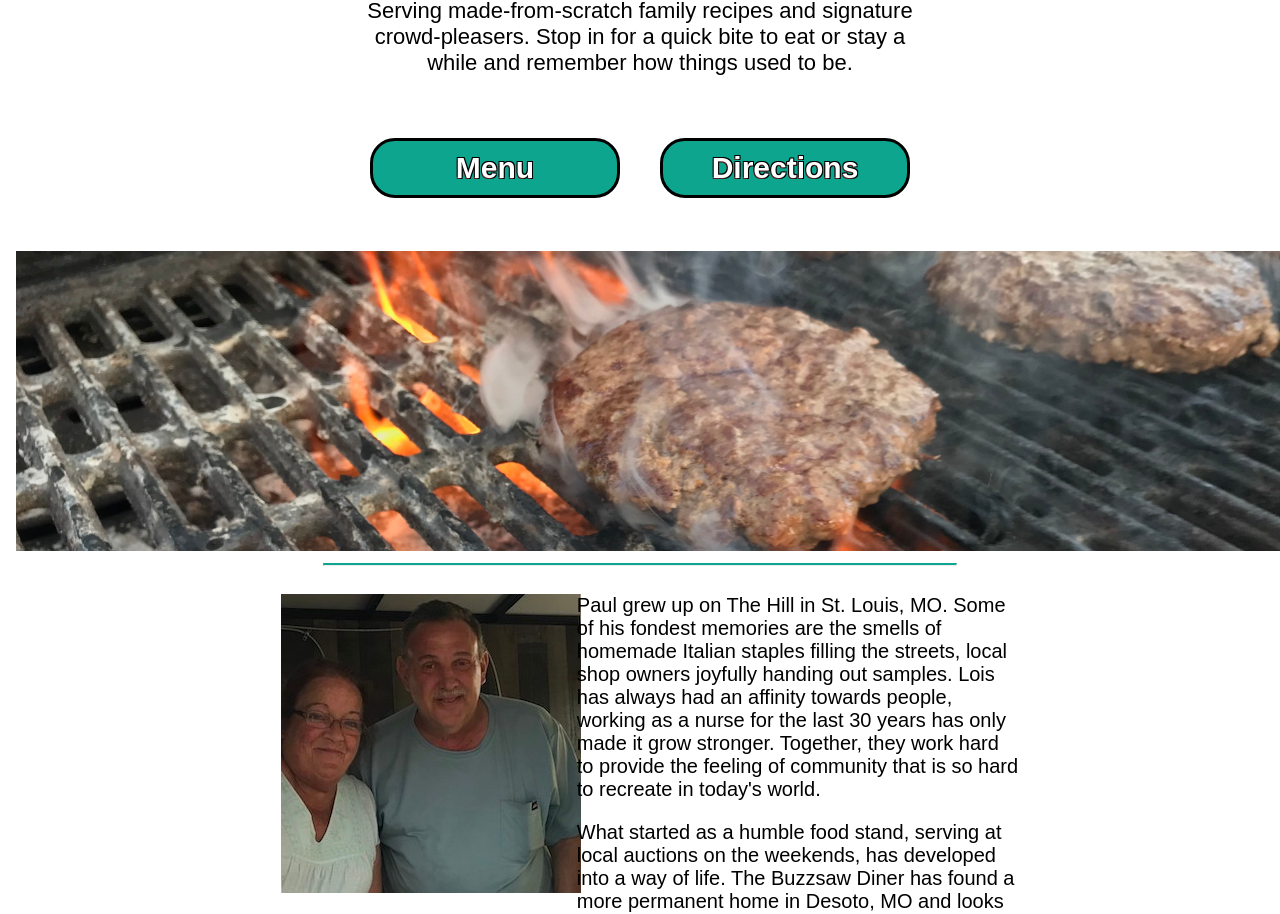
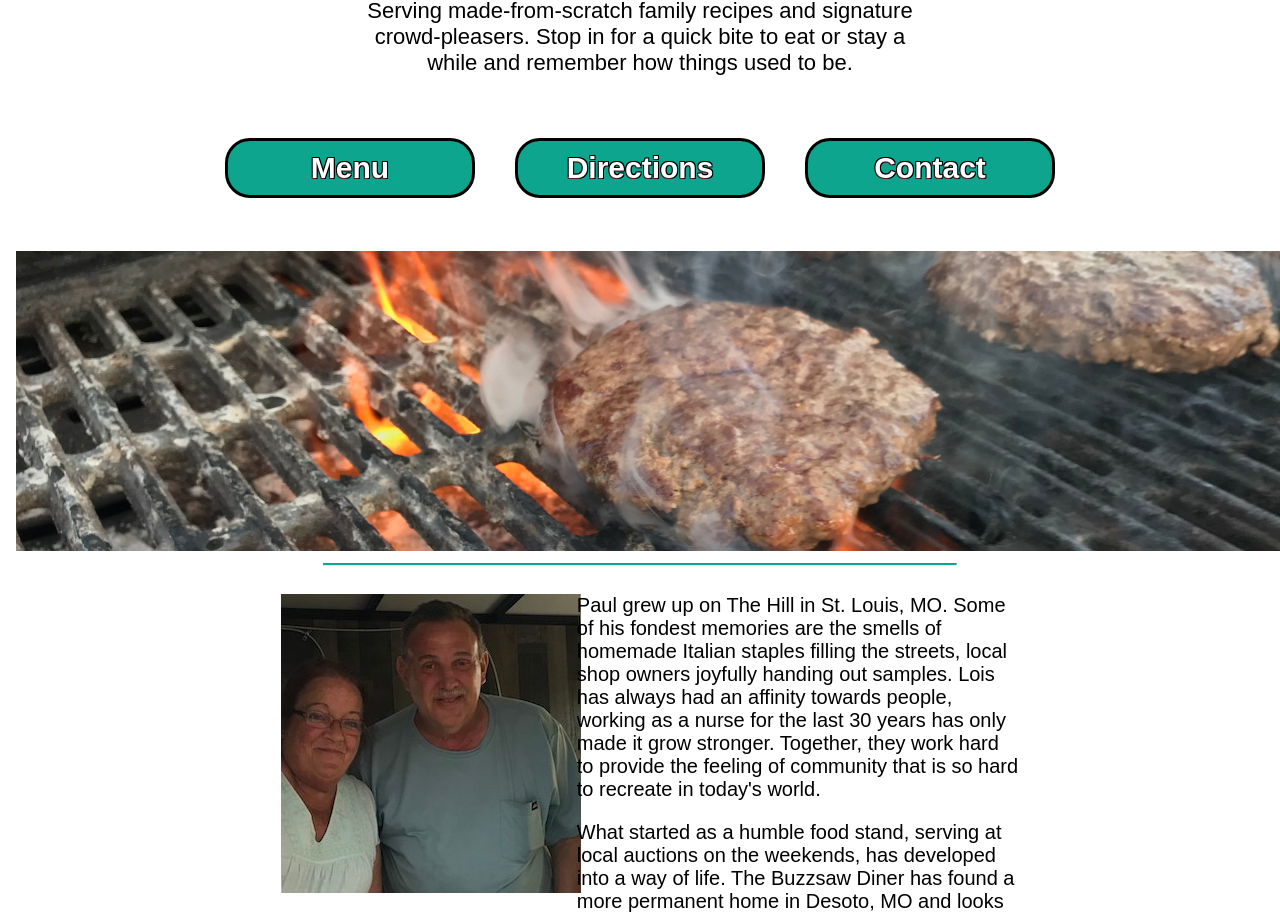
Before and after one commit to MariahLightfoot/TheBuzzsawDiner, an Angular app: page / in a window 1280 px wide. Shown: the part 996-1910 px from the top of the page. Built offline with nearby package versions, Linux system fonts and the light colour scheme.

Commit message:
added a third button for contact to be filled out later

```diff
--- a/src/app/buttons/buttons.component.css
+++ b/src/app/buttons/buttons.component.css
@@ -3,7 +3,7 @@
     padding-bottom: 25px;
 }
 
-.button1, .button2{
+.button1, .button2, .button3{
     border-radius: 25px;
     border: 3px solid black;
     padding: 5px;
@@ -21,13 +21,13 @@
         1px 1px 0 #000;
 }
 
-.button1:hover, .button2:hover{
+.button1:hover, .button2:hover, .button3:hover{
     transform: scale(1.02);
     box-shadow: 2.5px 2.5px #262626;
     cursor: pointer;
 }
 
-.button1.focus, .button1:focus, .button2.focus, .button2:focus {
+.button1.focus, .button1:focus, .button2.focus, .button2:focus, .button3.focus, .button3:focus {
     outline: 0;
     box-shadow: none!important;
 }
--- a/src/app/buttons/buttons.component.html
+++ b/src/app/buttons/buttons.component.html
@@ -2,4 +2,6 @@
     <button class="button1">Menu</button>
 
     <button class="button2" (click)="goToGoogleMaps()">Directions</button>
+
+    <button class="button3">Contact</button>
 </div>
```
